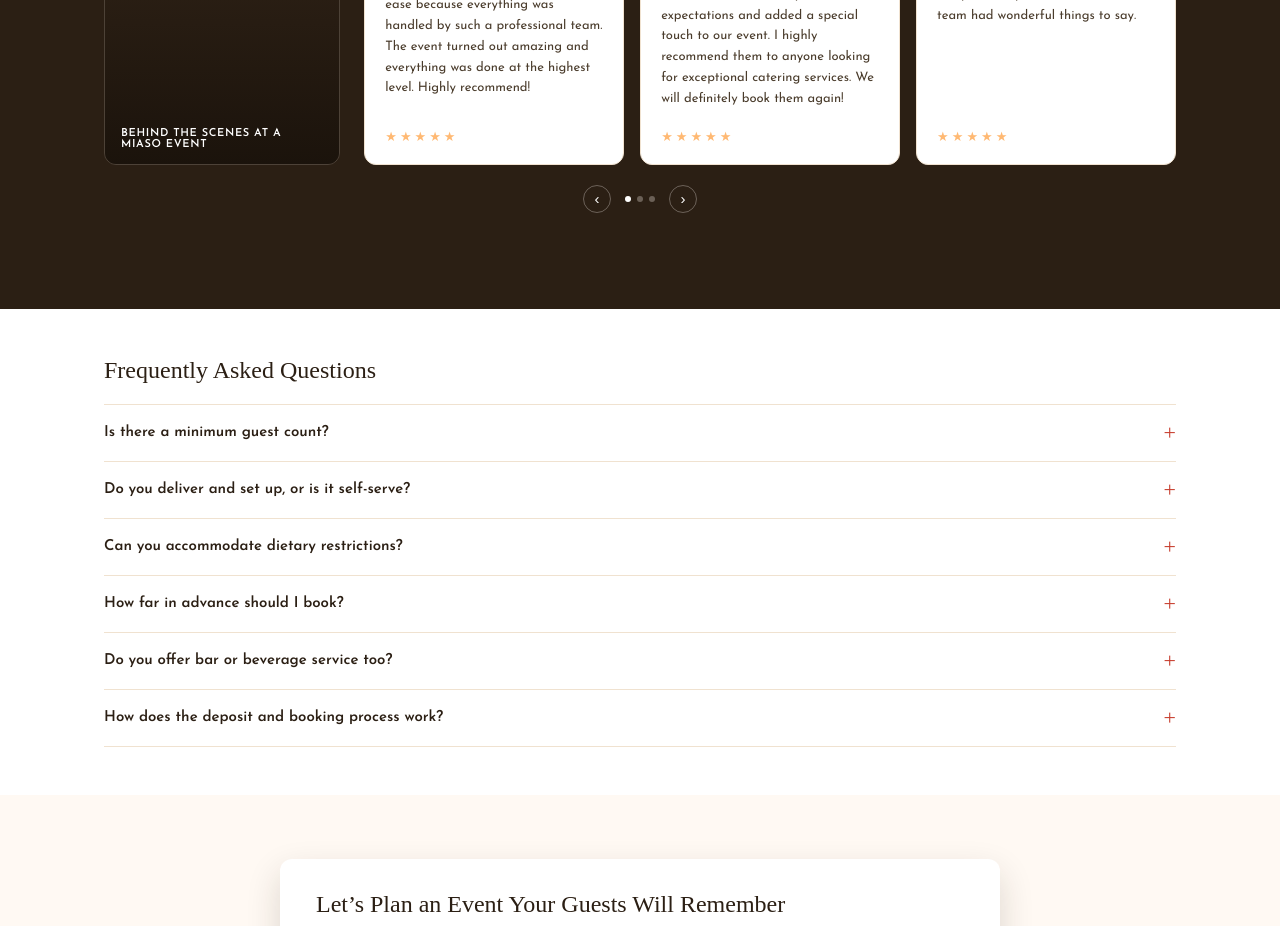
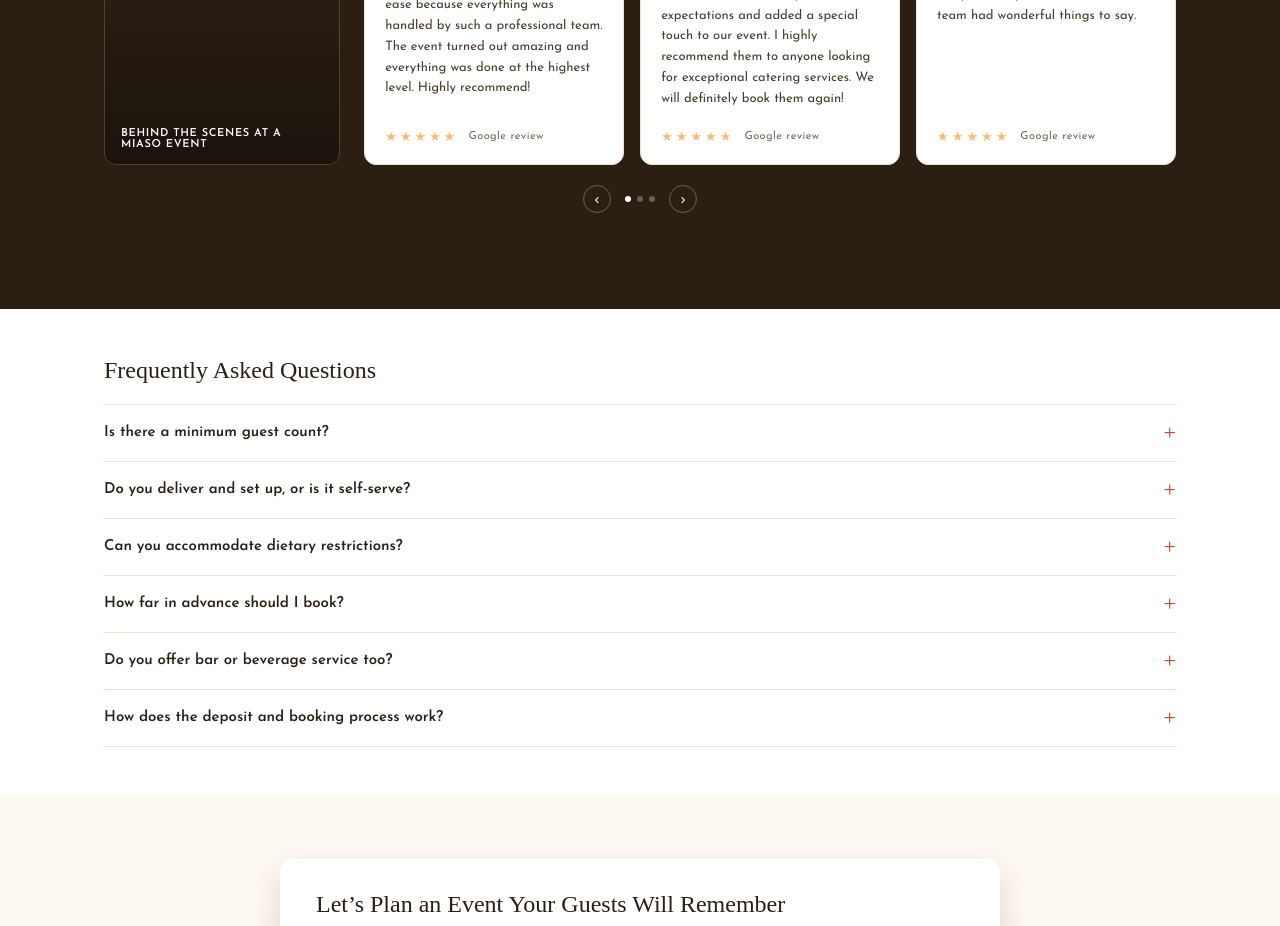
Before and after one commit to miaso-ca/general-catering-landing, a React (Vite) app: page / in a window 1280 px wide. Shown: the part 4240-5166 px from the top of the page. Built offline with nearby package versions, Linux system fonts and the light colour scheme; grey boxes are pictures that could not be loaded; a web font is replaced by a local one.

Commit message:
Label every review card as a Google review
Client confirmed all displayed reviews come from Google Business; Olya
asked for the Google attribution.

Co-Authored-By: Claude Sonnet 5 <noreply@anthropic.com>

```diff
--- a/src/components/SocialProof.css
+++ b/src/components/SocialProof.css
@@ -127,12 +127,24 @@
   text-wrap: pretty;
 }
 
+.review-card__meta {
+  display: flex;
+  align-items: center;
+  gap: 10px;
+  margin-top: 12px;
+}
+
 .review-card__stars {
   display: block;
-  margin-top: 12px;
   font-size: 13px;
   letter-spacing: 3px;
   color: var(--accent);
+}
+
+.review-card__source {
+  font-size: 11px;
+  letter-spacing: 0.04em;
+  color: #766859; /* WCAG AA on the white review card */
 }
 
 .social-proof__reviews-nav {
--- a/src/components/SocialProof.jsx
+++ b/src/components/SocialProof.jsx
@@ -111,7 +111,10 @@ export default function SocialProof() {
               <div className="review-card slot-card" key={r.name}>
                 <span className="review-card__name">{r.name}</span>
                 <p className="review-card__text">{r.text}</p>
-                <span className="review-card__stars" aria-hidden="true">★★★★★</span>
+                <div className="review-card__meta">
+                  <span className="review-card__stars" aria-hidden="true">★★★★★</span>
+                  <span className="review-card__source">Google review</span>
+                </div>
               </div>
             ))}
           </div>
```
